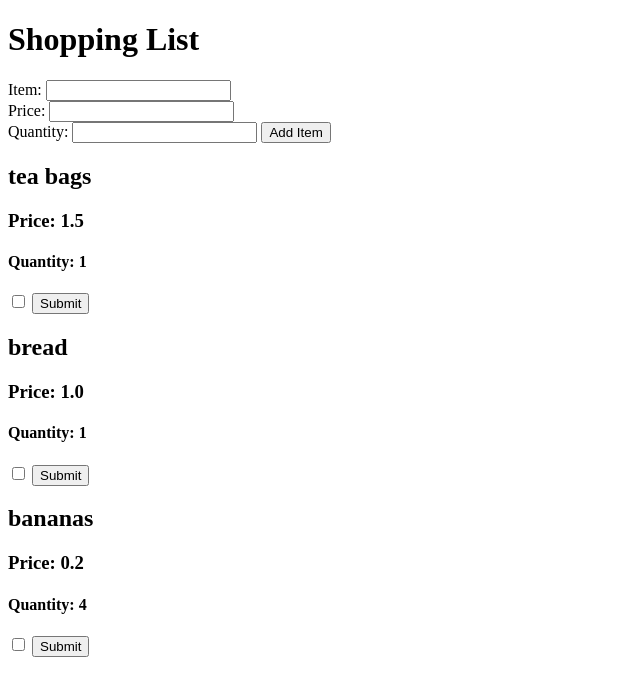
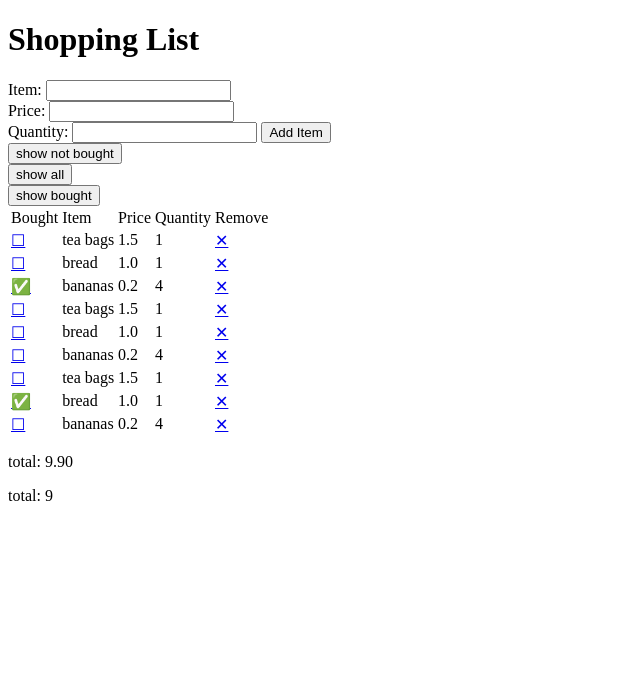
Before and after one commit to Nixon2223/shopping_list, a Flask app: page /shopping_list in a window 1280 px wide. Shown: the top 696 px of the page, without its empty margins (0-640 px from the left). Run offline with Flask 2, Linux system fonts and the light colour scheme.

Commit message:
added totals, bought filter and remove

```diff
--- a/controllers/controller.py
+++ b/controllers/controller.py
@@ -4,9 +4,30 @@ from models.items import *
 
 @app.route('/shopping_list')
 def index():
-    return render_template('index.html', title = 'Home', items = items)
+  t = total_price(items)
+  l = len(items)
+  return render_template('index.html', title = 'Home', items = items, t=t, l=l)
 
 @app.route('/shopping_list', methods=['POST'])
 def add_item():
   add_new_item(Item(request.form['name'], request.form['price'], request.form['quantity'], False ))
   return redirect('/shopping_list')
+
+@app.route('/shopping_list/remove<int:i>')
+def order_remove(i):
+    items.pop(i)
+    return redirect('/shopping_list')
+
+@app.route('/shopping_list/bought<int:i>')
+def order_bought(i):
+    items[i].bought = not items[i].bought
+    return redirect('/shopping_list')
+
+@app.route('/shopping_list/bought_filter<string:i>')
+def order_bought_filter(i):
+  new_items = filter_bought(items, i)
+  t = total_price(new_items)
+  l = len(new_items)
+  if i == "T" or i == "F":
+    return render_template('index.html', title = 'Home', items = new_items, t=t, l=l)
+  return redirect('/shopping_list')
--- a/models/items.py
+++ b/models/items.py
@@ -2,9 +2,36 @@ from models.item import *
 
 item1 = Item("tea bags", 1.50, 1, False)
 item2 = Item("bread", 1.00, 1, False)
-item3 = Item("bananas", 0.20, 4, False)
+item3 = Item("bananas", 0.20, 4, True)
+item4 = Item("tea bags", 1.50, 1, False)
+item5 = Item("bread", 1.00, 1, False)
+item6 = Item("bananas", 0.20, 4, False)
+item7 = Item("tea bags", 1.50, 1, False)
+item8 = Item("bread", 1.00, 1, True)
+item9 = Item("bananas", 0.20, 4, False)
 
-items = [item1, item2, item3]
+items = [item1, item2, item3, item4, item5, item6, item7, item8, item9]
 
 def add_new_item(new_item):
     items.append(new_item)
+
+def total_price(items):
+    total_price = 0
+    for item in items:
+          total_price += float(item.price) * float(item.quantity)
+    return "%.2f" % float(total_price)
+
+def filter_bought(items, i):
+    new_list = []
+    if i == "T":
+        for item in items:
+            if item.bought == True:
+                new_list.append(item)
+    if i == "A":
+        for item in items:
+                new_list.append(item)
+    if i == "F":
+        for item in items:
+            if item.bought == False:
+                new_list.append(item)
+    return new_list
--- a/templates/index.html
+++ b/templates/index.html
@@ -15,20 +15,38 @@
     <input type="submit" value="Add Item">
 </form>
 
-
-
-
+<form action="/shopping_list/bought_filterF">
+    <input type="submit" value="show not bought" />
+</form>
+<form action="/shopping_list/bought_filterA">
+    <input type="submit" value="show all" />
+</form>
+<form action="/shopping_list/bought_filterT">
+    <input type="submit" value="show bought" />
+</form>
+<table>
+    <tr>
+        <td>Bought</td>
+        <td>Item</td>
+        <td>Price</td>
+        <td>Quantity</td>
+        <td>Remove</td>
     {% for item in items %}
-    <h2>{{ item.name }}</h2>
-    <h3>Price: {{ item.price }}</h3>
-    <h4>Quantity: {{ item.quantity }}</h4>
-    <form action="/shopping_list" method = "post">
-    <input type="checkbox" id="bought" name="bought" value= True>
-    <input type="submit">
-    </form>
+    <tr>
+        {% if item.bought == False %}
+        <td><a href="/shopping_list/bought{{items.index(item)}}" class = "bought_button_F">&#9744;</a></td>
+        {% endif %}
+        {% if item.bought == True %}
+        <td><a href="/shopping_list/bought{{items.index(item)}}" class = "bought_button_T">&#9989;</a></td>
+        {% endif %}
+        <td>{{ item.name }}</td>
+        <td>{{ item.price }}</td>
+        <td>{{ item.quantity }}</td>
+        <td><a href="/shopping_list/remove{{items.index(item)}}" class = "remove_button">&#10005;</a></td>
 
     {% endfor %}
-
-
+</table>
+<p>total: {{t}} </p>
+<p>total: {{l}} </p>
 
 {% endblock  %}
```
Also changed, not shown: models/item.py (line endings or trailing spaces).
